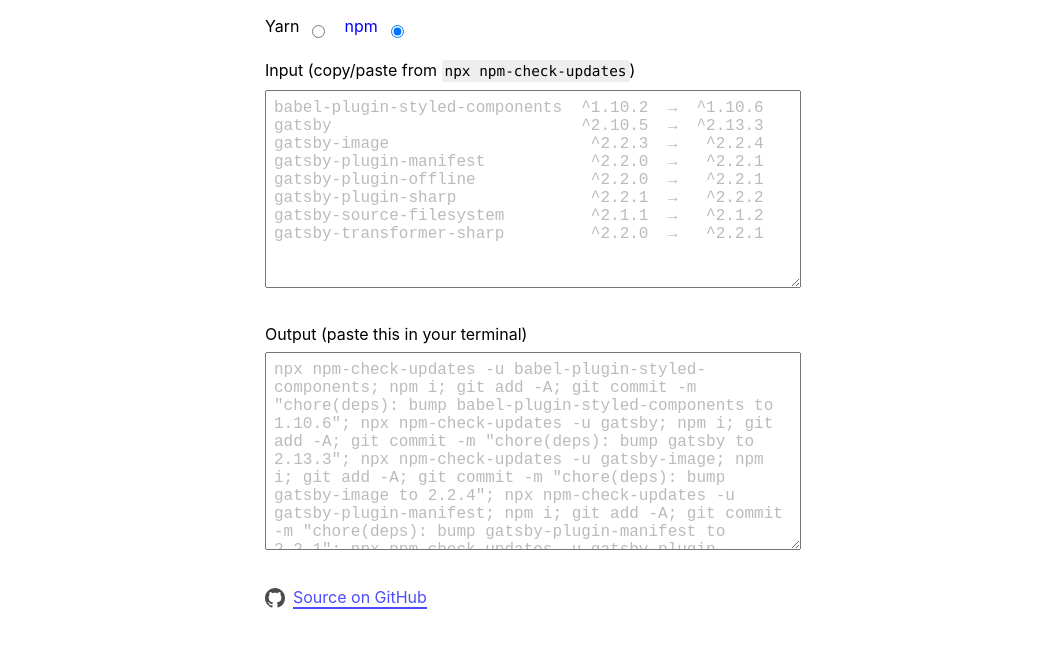
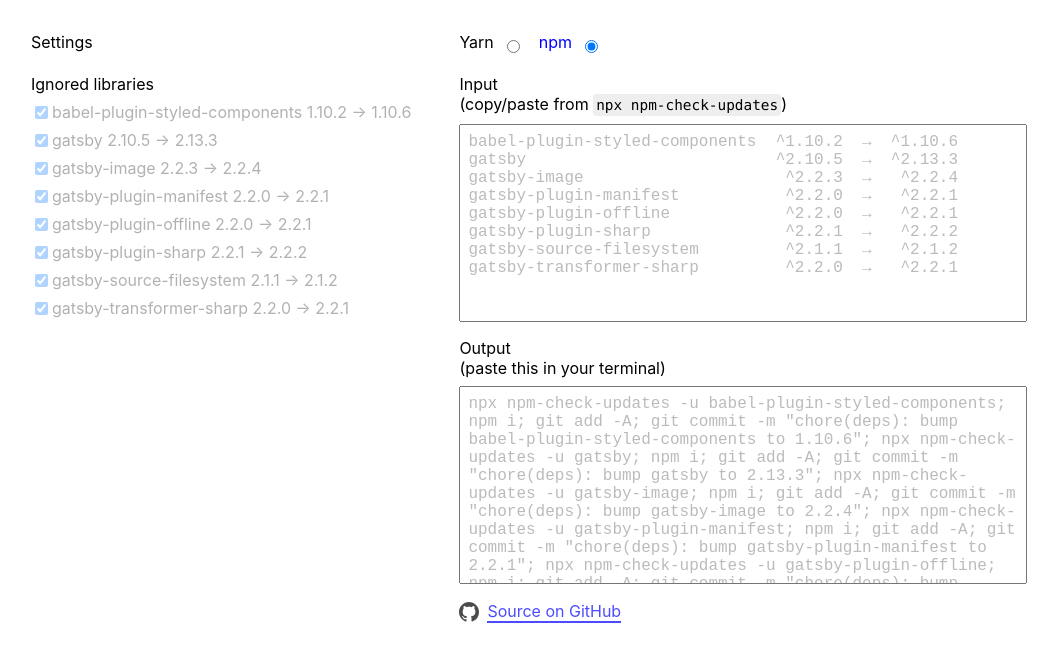
Before and after one commit to veksen/npm-check-update-terminal-helper, a React (Create React App) app: page / in a window 1280 px wide. Shown: the top 662 px of the page, without its empty margins (107-1165 px from the left). Built offline with nearby package versions, Linux system fonts and the light colour scheme.

Commit message:
feat: make it possible to ignore libraries from output

```diff
--- a/src/App.css
+++ b/src/App.css
@@ -3,8 +3,9 @@
 }
 
 .container {
+  display: flex;
   box-sizing: border-box;
-  max-width: 600px;
+  max-width: 1100px;
   width: 100%;
   padding: 0 32px;
   margin: 0 auto;
@@ -12,7 +13,6 @@
 
 .inline-radios {
   display: flex;
-  margin-bottom: 16px;
 }
 
 .inline-radio {
@@ -36,6 +36,12 @@
 
 .inline-radio + .inline-radio {
   margin-left: 16px;
+}
+
+.inline-radios,
+.settings-label {
+  height: 26px;
+  margin-bottom: 16px;
 }
 
 label {
@@ -70,6 +76,67 @@
   border-radius: 3px;
 }
 
+.options {
+  flex: 1 0 auto;
+  display: flex;
+  flex-direction: column;
+  padding: 16px;
+}
+
+.input-output {
+  width: 600px;
+  flex: 0 0 600px;
+  padding: 16px;
+}
+
+.input-output > * {
+  margin: 16px;
+}
+
+.input-output > :first-child {
+  margin-top: 0;
+}
+
+.input-output > :last-child {
+  margin-top: 0;
+}
+
+.input,
+.output {
+  display: flex;
+  flex-direction: column;
+}
+
+.input textarea,
+.output textarea {
+  flex: 1 0 auto;
+  resize: none;
+  margin: 0;
+}
+
+.libraries.is-disabled {
+  pointer-events: none;
+  opacity: 0.3;
+}
+
+.section-title {
+  margin-bottom: 8px;
+}
+
+.library {
+  display: flex;
+  align-items: center;
+  cursor: pointer;
+}
+
+.library input {
+  margin-right: 4px;
+}
+
+.library + .library {
+  margin-top: 4px;
+}
+
 .see-on-github a {
   display: inline-flex;
   align-items: center;
--- a/src/App.tsx
+++ b/src/App.tsx
@@ -1,10 +1,11 @@
-import React, { ChangeEvent, useState, useEffect } from "react"
+import React, { ChangeEvent, useState, useEffect, useMemo } from "react"
+import { useLocalStorage } from "./useLocalStorage"
 import "./App.css"
 import { ReactComponent as GitHub } from "./github.svg"
-
 interface Library {
   name: string
-  version: string
+  from: string
+  to: string
 }
 
 type PackageManager = "yarn" | "npm"
@@ -22,6 +23,10 @@
   const [input, setInput] = useState("")
   const [error, setError] = useState<string | null>(null)
   const [packageManager, setPackageManager] = useState<PackageManager>("npm")
+  const [ignoredLibs, setIgnoredLibs] = useLocalStorage<string[]>(
+    "ignoredLibs",
+    []
+  )
 
   useEffect(() => {
     if (!input.trim()) {
@@ -41,18 +46,14 @@
     return /^\d+(.\d+)?(.\d+)?$/.test(version)
   }
 
-  function validate({ name, version }: Library): boolean {
-    return validateName(name) && validateVersion(version)
+  function validate({ name, from, to }: Library): boolean {
+    return validateName(name) && validateVersion(from) && validateVersion(to)
   }
 
-  function parse(str: string) {
-    const install = packageManager === "npm" ? "npm i" : "yarn"
-    const bumpLibrary = ({ name, version }: Library): string =>
-      `npx npm-check-updates -u ${name}; ${install}; git add -A; git commit -m "chore(deps): bump ${name} to ${version}"`
+  const parseLibraries = (str: string): Library[] => {
+    if (!str) return []
 
-    if (!str) return ""
-
-    let output = ""
+    let output: Library[] = []
 
     try {
       output = str
@@ -61,13 +62,17 @@
         .filter(Boolean)
         .map(
           (line): Library => {
-            const [name, , , version] = line.split(/ +/)
+            const [name, versionFrom, , versionTo] = line.split(/ +/)
             return {
               name,
-              version: version.replace(/\^|~/, ""),
+              from: versionFrom.replace(/\^|~/, ""),
+              to: versionTo.replace(/\^|~/, ""),
             }
           }
         )
+        .filter((library) => {
+          return !ignoredLibs.includes(library.name)
+        })
         .map((library) => {
           if (!validate(library)) {
             throw Error("invalid output")
@@ -75,8 +80,6 @@
 
           return library
         })
-        .map((library) => bumpLibrary(library))
-        .join("; ")
 
       if (error) {
         setError(null)
@@ -89,9 +92,65 @@
     return output
   }
 
+  function generateOutput(str: string): string {
+    const install = packageManager === "npm" ? "npm i" : "yarn"
+    const bumpLibrary = ({ name, to }: Library): string =>
+      `npx npm-check-updates -u ${name}; ${install}; git add -A; git commit -m "chore(deps): bump ${name} to ${to}"`
+
+    const libraries = parseLibraries(str)
+
+    return libraries.map((library) => bumpLibrary(library)).join("; ")
+  }
+
+  const libraries = useMemo(() => {
+    if (error || !input) {
+      return parseLibraries(sampleInput)
+    }
+    return parseLibraries(input)
+  }, [input])
+
+  function toggleIgnoreLibrary(libraryName: string): void {
+    if (ignoredLibs.includes(libraryName)) {
+      setIgnoredLibs(ignoredLibs.filter((lib) => lib !== libraryName))
+    } else {
+      setIgnoredLibs([...ignoredLibs, libraryName])
+    }
+  }
+
   return (
     <div className="App">
       <div className="container">
+        <div className="options">
+          <div className="settings-label">Settings</div>
+
+          <div className="section-title">Ignored libraries</div>
+          <div
+            className={`libraries ${!input ? "is-disabled" : ""}`}
+            data-testid="libraries"
+          >
+            {libraries.map((library) => {
+              return (
+                <label
+                  className="library"
+                  data-testid="library"
+                  key={library.name}
+                >
+                  <input
+                    type="checkbox"
+                    value={library.name}
+                    checked={!ignoredLibs.includes(library.name)}
+                    onChange={() => toggleIgnoreLibrary(library.name)}
+                  />
+                  <span>
+                    {library.name} {library.from} → {library.to}
+                  </span>
+                </label>
+              )
+            })}
+          </div>
+        </div>
+
+        <div className="input-output">
           <div className="inline-radios">
             <div className="inline-radio">
               <input
@@ -115,8 +174,11 @@
             </div>
           </div>
 
+          <div className="input">
             <label htmlFor="input">
-          Input (copy/paste from <code>npx npm-check-updates</code>)
+              Input
+              <br />
+              (copy/paste from <code>npx npm-check-updates</code>)
             </label>
             <textarea
               data-testid="input"
@@ -126,17 +188,24 @@
               rows={10}
               placeholder={sampleInput}
             />
+          </div>
 
-        <label htmlFor="output">Output (paste this in your terminal)</label>
+          <div className="output">
+            <label htmlFor="output">
+              Output
+              <br />
+              (paste this in your terminal)
+            </label>
             <textarea
               data-testid="output"
               id="output"
-          value={error || parse(input)}
+              value={error || generateOutput(input)}
               rows={10}
               readOnly
               className={error ? "has-error" : ""}
-          placeholder={!error ? parse(sampleInput) : undefined}
+              placeholder={!error ? generateOutput(sampleInput) : undefined}
             />
+          </div>
 
           <div className="see-on-github">
             <a
@@ -149,6 +218,7 @@
           </div>
         </div>
       </div>
+    </div>
   )
 }
 
--- /dev/null
+++ b/src/useLocalStorage.ts
@@ -0,0 +1,42 @@
+import { useState } from "react"
+
+type ISetValue<T> = T | ((value: T) => T)
+
+export function useLocalStorage<T>(
+  key: string,
+  initialValue: T
+): [T, (value: ISetValue<T>) => void] {
+  // State to store our value
+  // Pass initial state function to useState so logic is only executed once
+  const [storedValue, setStoredValue] = useState<T>(() => {
+    try {
+      // Get from local storage by key
+      const item = window.localStorage.getItem(key)
+      // Parse stored json or if none return initialValue
+      return item ? JSON.parse(item) : initialValue
+    } catch (error) {
+      // If error also return initialValue
+      console.error(error)
+      return initialValue
+    }
+  })
+
+  // Return a wrapped version of useState's setter function that ...
+  // ... persists the new value to localStorage.
+  const setValue = (value: ISetValue<T>) => {
+    try {
+      // Allow value to be a function so we have same API as useState
+      const valueToStore =
+        value instanceof Function ? value(storedValue) : value
+      // Save to local storage
+      window.localStorage.setItem(key, JSON.stringify(valueToStore))
+      // Save state
+      setStoredValue(valueToStore)
+    } catch (error) {
+      // A more advanced implementation would handle the error case
+      console.error(error)
+    }
+  }
+
+  return [storedValue, setValue]
+}
```
Also changed, not shown: 1 other file (tests, documents, lock files or other folders). Lines whose indentation alone changed are shown as unchanged.
